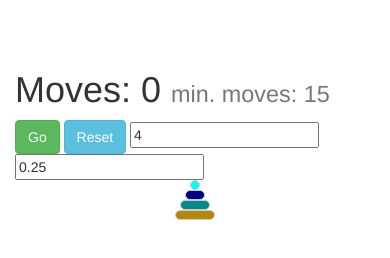
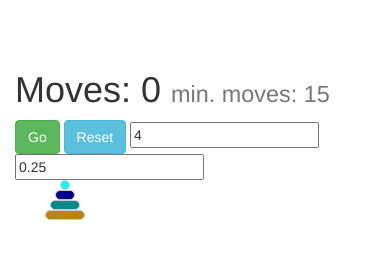
Before and after one commit to ksc4130/american_axe, a website: page public/toh.html in a window 390 px wide. Drawn offline with nearby package versions, Linux system fonts and the light colour scheme; files whose address does not match are found by name.

Commit message:
xs for toh

```diff
--- a/public/toh.html
+++ b/public/toh.html
@@ -34,13 +34,13 @@
                 </div>
             </div>
             <div class="row">
-                <div class="col-md-4">
+                <div class="col-xs-4">
                     <div ng-style="{'margin-top': getMargin(l1, n), 'background-color': n.bg, 'width': n.val * 10}" class="disk" ng-repeat="n in l1"></div>
                 </div>
-                <div class="col-md-4">
+                <div class="col-xs-4">
                     <div ng-style="{'margin-top': getMargin(l2, n), 'background-color': n.bg, 'width': n.val * 10}" class="disk" ng-repeat="n in l2"></div>
                 </div>
-                <div class="col-md-4">
+                <div class="col-xs-4">
                     <div ng-style="{'margin-top': getMargin(l3, n), 'background-color': n.bg, 'width': n.val * 10}" class="disk" ng-repeat="n in l3"></div>
                 </div>
             </div>
```
